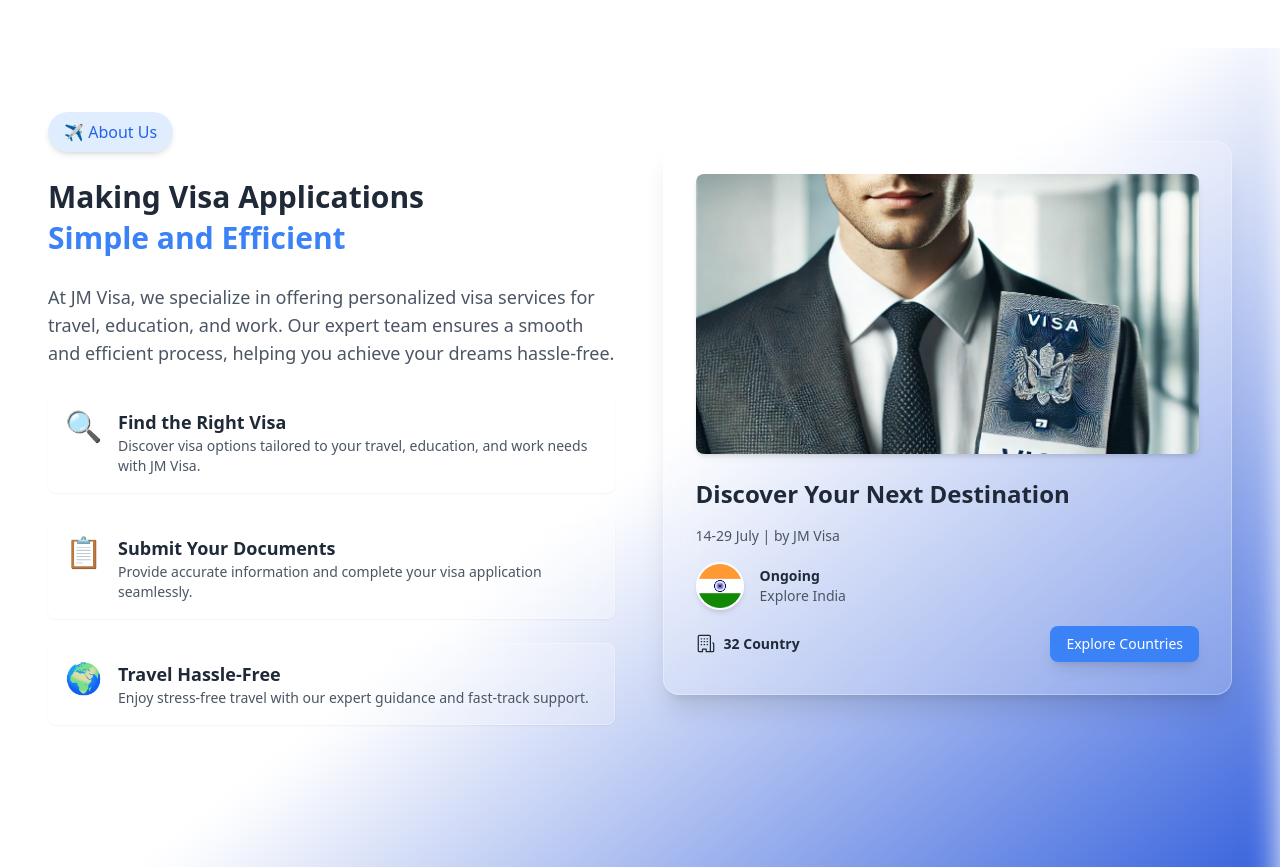
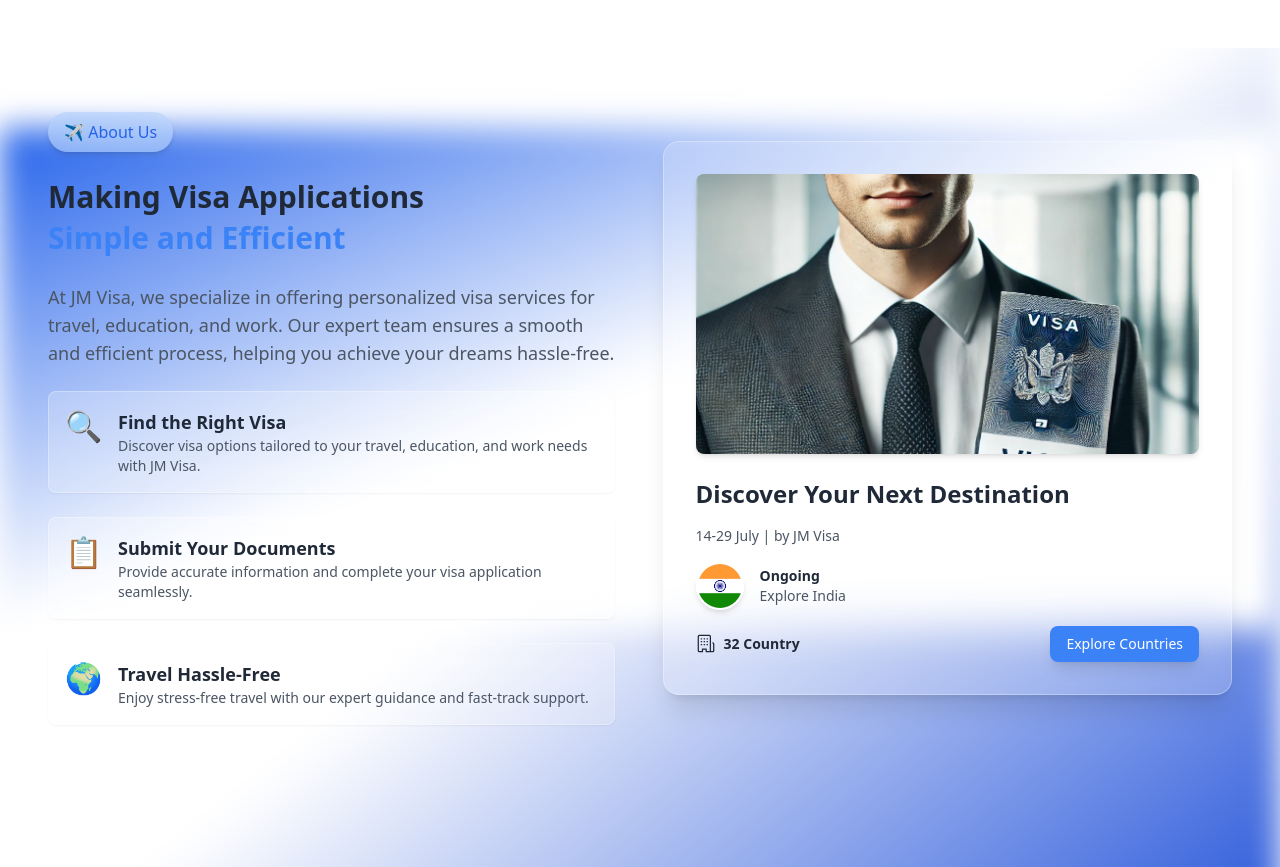
Before and after one commit to AneeVerse/JM-Visa, a Next.js app: page / in a window 1280 px wide. Shown: the part 1625-2492 px from the top of the page. Built offline with nearby package versions, Linux system fonts and the light colour scheme.

Commit message:
update :

```diff
--- a/src/app/page.js
+++ b/src/app/page.js
@@ -18,6 +18,8 @@ export default function Home() {
       <AboutUs/>
       <PromoSection/>
       <div className="absolute bottom-20 bg-gradient-to-br from-white via-white to-blue-700 blur-lg bg-opacity-50  w-full min-h-full h-[500px] -z-10"> </div>
+
+      <div className="absolute top-20 left-0 bg-gradient-to-br from-blue-600 via-white to-white blur-lg bg-opacity-50  w-full  h-[500px] -z-10"> </div>
       </div>
       <FeedbackReviewComponent/>
       <BlogComponent/>
```
